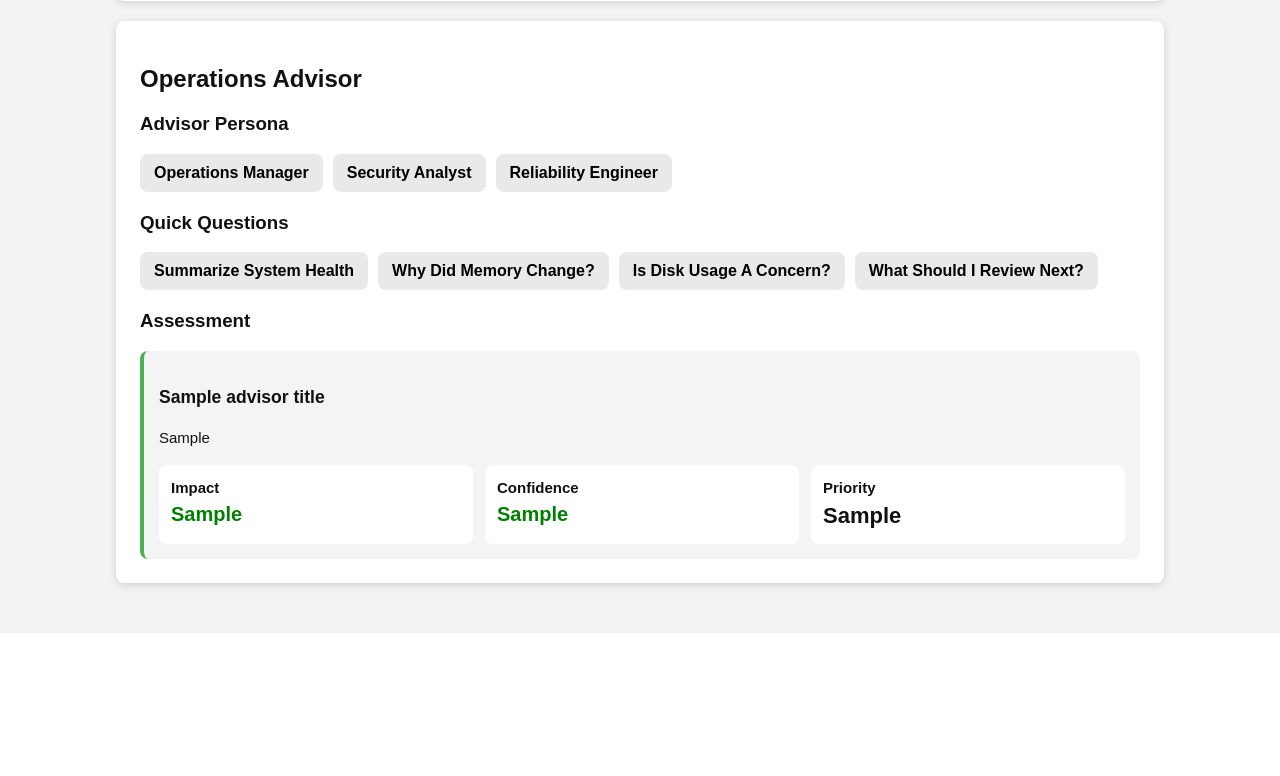
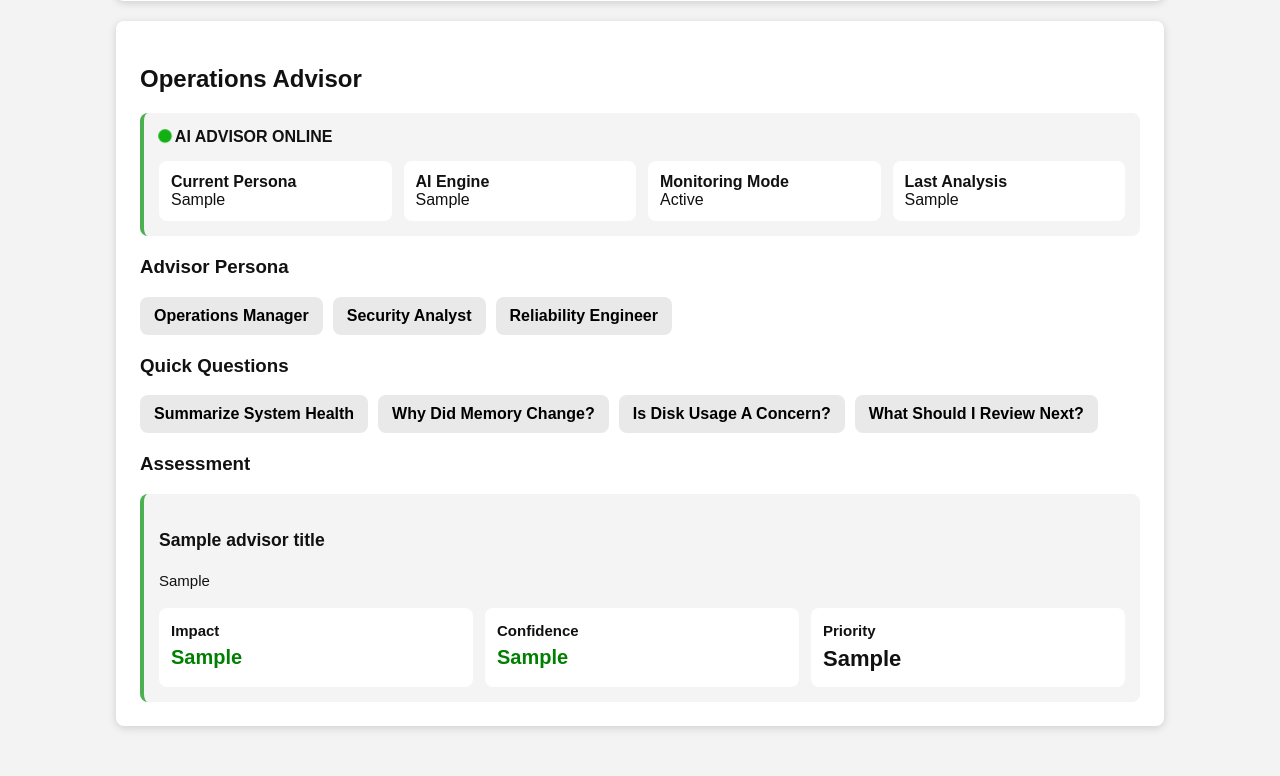
Before and after one commit to grgdougall-crypto/linux-ops-automation-lab, a Flask app: template dashboard/templates/index.html in a window 1280 px wide. Shown: the part 2761-3537 px from the top of the page. Before the commit the page ends 3354 px from the top, so only its background shows below. Run offline with Flask 3, Linux system fonts and the light colour scheme; the template is opened without the code that fills it: most values are stand-ins (such as "Sample title", 1, 10 or a date in 2020).

Commit message:
Add AI advisor status header

```diff
--- a/dashboard/static/style.css
+++ b/dashboard/static/style.css
@@ -210,3 +210,28 @@ canvas {
         grid-template-columns: 1fr;
     }
 }
+
+.advisor-status-header {
+    background: #f4f4f4;
+    border-left: 4px solid #4caf50;
+    padding: 15px;
+    border-radius: 8px;
+    margin-bottom: 20px;
+}
+
+.advisor-online {
+    font-weight: bold;
+    margin-bottom: 15px;
+}
+
+.advisor-status-grid {
+    display: grid;
+    grid-template-columns: repeat(auto-fit, minmax(160px, 1fr));
+    gap: 12px;
+}
+
+.advisor-status-grid div {
+    background: #ffffff;
+    padding: 12px;
+    border-radius: 8px;
+}
--- a/dashboard/templates/index.html
+++ b/dashboard/templates/index.html
@@ -165,6 +165,34 @@
 
     <div class="card ai-card">
         <h2>Operations Advisor</h2>
+	<div class="advisor-status-header">
+    <div class="advisor-online">
+        <span class="pulse-dot"></span>
+        AI ADVISOR ONLINE
+    </div>
+
+    <div class="advisor-status-grid">
+        <div>
+            <strong>Current Persona</strong><br>
+            {{ advisor_persona }}
+        </div>
+
+        <div>
+            <strong>AI Engine</strong><br>
+            {{ ai_provider }}
+        </div>
+
+        <div>
+            <strong>Monitoring Mode</strong><br>
+            Active
+        </div>
+
+        <div>
+            <strong>Last Analysis</strong><br>
+            {{ last_run }}
+        </div>
+    </div>
+</div>
 	<h3>Advisor Persona</h3>
 
 <div class="advisor-buttons">
```
